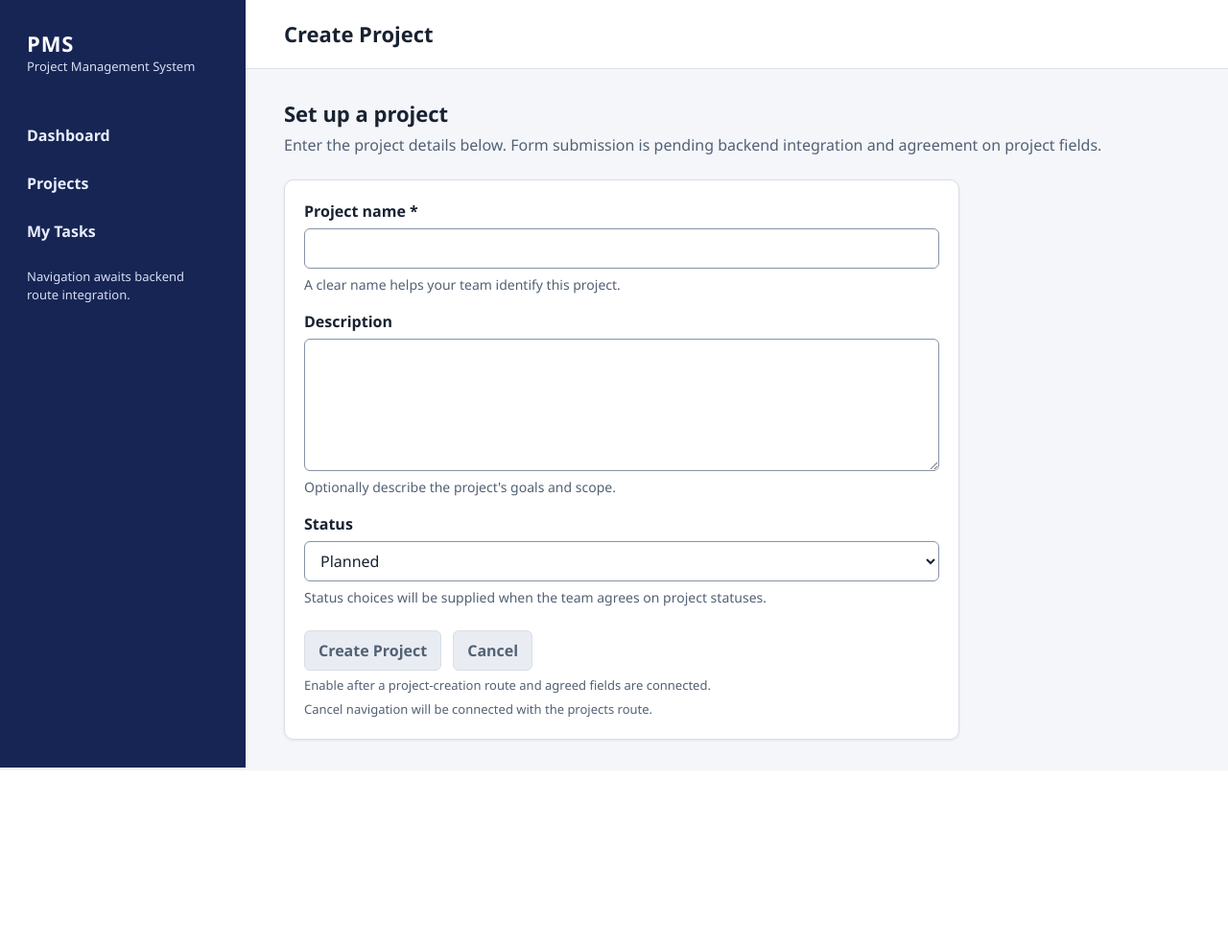
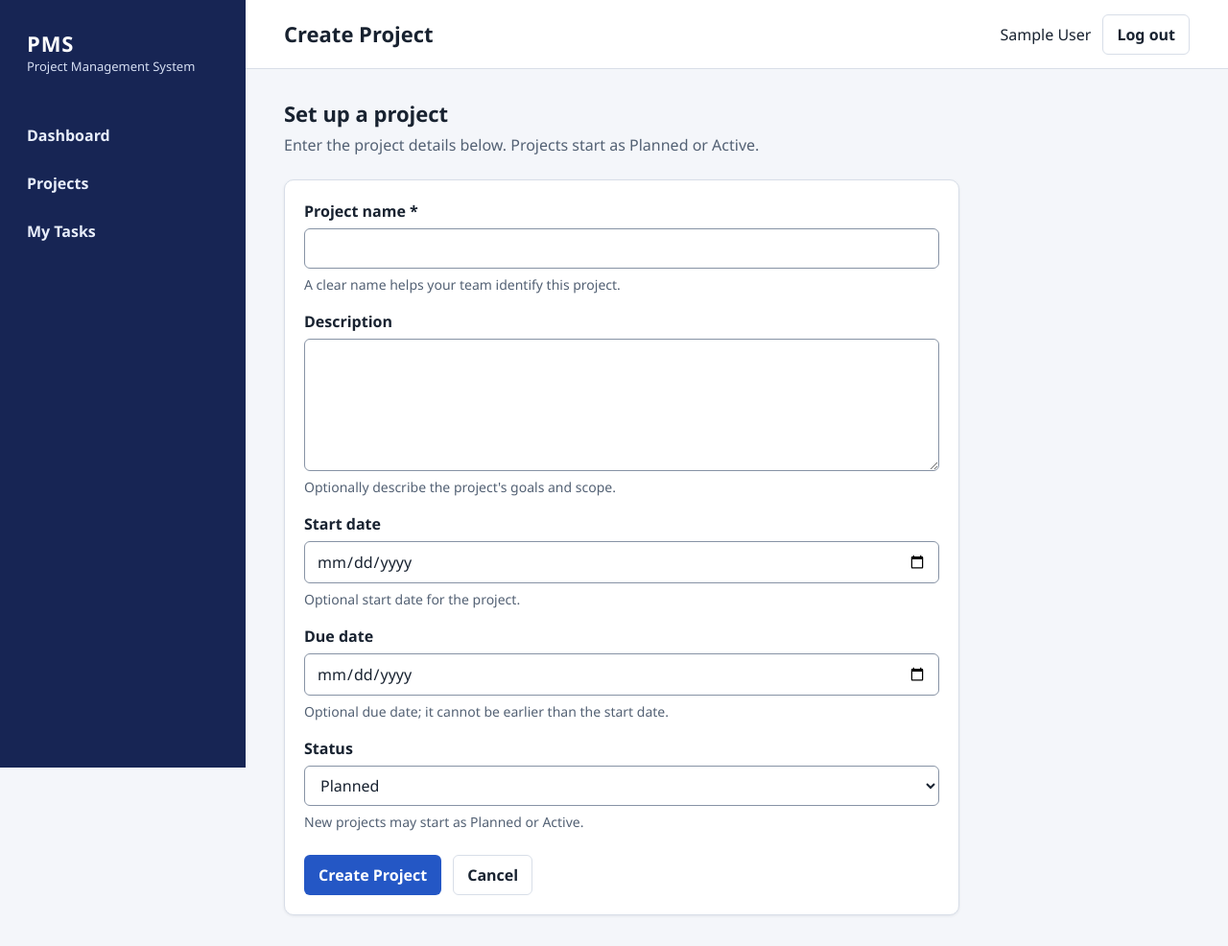
Before and after one commit to Project-Management-System-SE/Project-Management-System-SE, a Django app: page /projects/new/ in a window 1280 px wide. Shown: the whole page at 96% size. Before the commit the page ends 800 px from the top, so only its background shows below. Run offline with Django 5.2, Linux system fonts and the light colour scheme; the visitor is signed in with stand-in values (Sample User, id 1).

Commit message:
feat(ui): integrate project creation and authentication

```diff
--- a/templates/base.html
+++ b/templates/base.html
@@ -20,11 +20,10 @@
 
             <nav class="primary-navigation" aria-label="Primary navigation">
                 <ul>
-                    <li><span class="navigation-item" aria-disabled="true">Dashboard</span></li>
-                    <li><span class="navigation-item" aria-disabled="true">Projects</span></li>
+                    <li><a class="navigation-item" href="{% url 'projects:dashboard' %}">Dashboard</a></li>
+                    <li><a class="navigation-item" href="{% url 'projects:project-list' %}">Projects</a></li>
                     <li><span class="navigation-item" aria-disabled="true">My Tasks</span></li>
                 </ul>
-                <p class="navigation-note">Navigation awaits backend route integration.</p>
             </nav>
         </aside>
 
@@ -36,6 +35,15 @@
                     {% endblock %}
                 </div>
                 <div class="topbar-actions">
+                    {% if user.is_authenticated %}
+                    <span>{{ user.full_name|default:user.email }}</span>
+                    <form method="post" action="{% url 'logout' %}">
+                        {% csrf_token %}
+                        <button class="button button-secondary" type="submit">Log out</button>
+                    </form>
+                    {% else %}
+                    <a class="button" href="{% url 'login' %}">Log in</a>
+                    {% endif %}
                     {% block header_actions %}{% endblock %}
                 </div>
             </header>
--- a/templates/project_form.html
+++ b/templates/project_form.html
@@ -9,7 +9,7 @@
 {% block content %}
 <section class="project-form-intro" aria-labelledby="project-form-heading">
     <h2 id="project-form-heading">Set up a project</h2>
-    <p>Enter the project details below. Form submission is pending backend integration and agreement on project fields.</p>
+    <p>Enter the project details below. Projects start as Planned or Active.</p>
 </section>
 
 <form class="card project-form" method="post">
@@ -55,6 +55,38 @@
     </div>
 
     <div class="form-field">
+        <label for="project-start-date">Start date</label>
+        <input
+            id="project-start-date"
+            name="start_date"
+            type="date"
+            value="{{ form.start_date.value|date:'Y-m-d' }}"
+            aria-describedby="project-start-date-help{% if form.start_date.errors %} project-start-date-errors{% endif %}"
+            {% if form.start_date.errors %}aria-invalid="true"{% endif %}
+        >
+        <small class="field-help" id="project-start-date-help">Optional start date for the project.</small>
+        {% if form.start_date.errors %}
+        <div class="field-errors" id="project-start-date-errors" role="alert">{{ form.start_date.errors }}</div>
+        {% endif %}
+    </div>
+
+    <div class="form-field">
+        <label for="project-due-date">Due date</label>
+        <input
+            id="project-due-date"
+            name="due_date"
+            type="date"
+            value="{{ form.due_date.value|date:'Y-m-d' }}"
+            aria-describedby="project-due-date-help{% if form.due_date.errors %} project-due-date-errors{% endif %}"
+            {% if form.due_date.errors %}aria-invalid="true"{% endif %}
+        >
+        <small class="field-help" id="project-due-date-help">Optional due date; it cannot be earlier than the start date.</small>
+        {% if form.due_date.errors %}
+        <div class="field-errors" id="project-due-date-errors" role="alert">{{ form.due_date.errors }}</div>
+        {% endif %}
+    </div>
+
+    <div class="form-field">
         <label for="project-status">Status</label>
         <select
             id="project-status"
@@ -70,17 +102,15 @@
             <option value="" selected>Status options await team agreement</option>
             {% endfor %}
         </select>
-        <small class="field-help" id="project-status-help">Status choices will be supplied when the team agrees on project statuses.</small>
+        <small class="field-help" id="project-status-help">New projects may start as Planned or Active.</small>
         {% if form.status.errors %}
         <div class="field-errors" id="project-status-errors" role="alert">{{ form.status.errors }}</div>
         {% endif %}
     </div>
 
     <div class="project-form-actions">
-        <button type="submit" disabled aria-describedby="project-submit-note">Create Project</button>
-        <button class="button button-secondary" type="button" disabled aria-describedby="project-cancel-note">Cancel</button>
+        <button type="submit">Create Project</button>
+        <a class="button button-secondary" href="{% url 'projects:project-list' %}">Cancel</a>
     </div>
-    <p class="integration-note" id="project-submit-note">Enable after a project-creation route and agreed fields are connected.</p>
-    <p class="integration-note" id="project-cancel-note">Cancel navigation will be connected with the projects route.</p>
 </form>
 {% endblock %}
```
Also changed, not shown: templates/dashboard.html (+6 -4 lines), templates/projects.html (+6 -4 lines).
